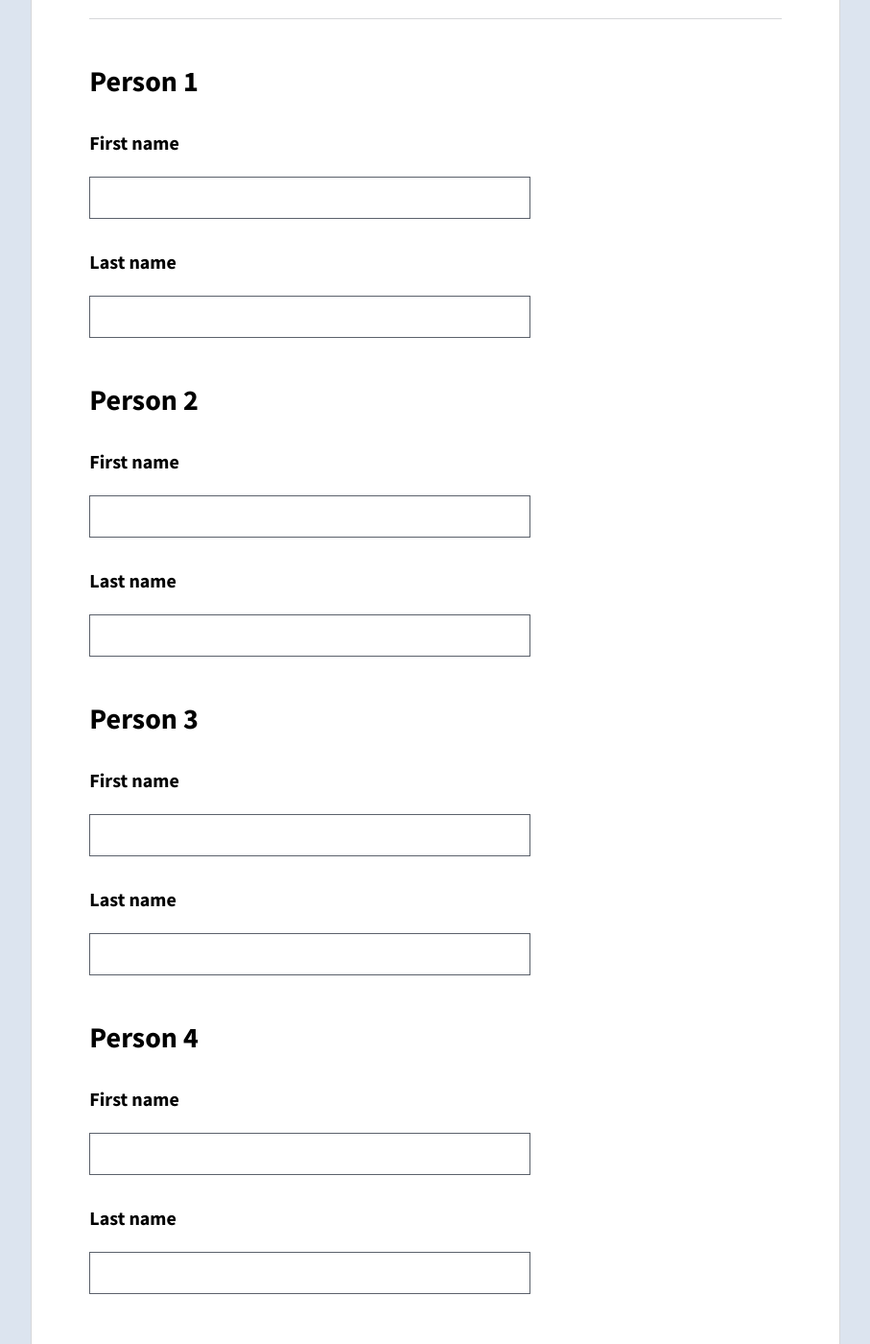
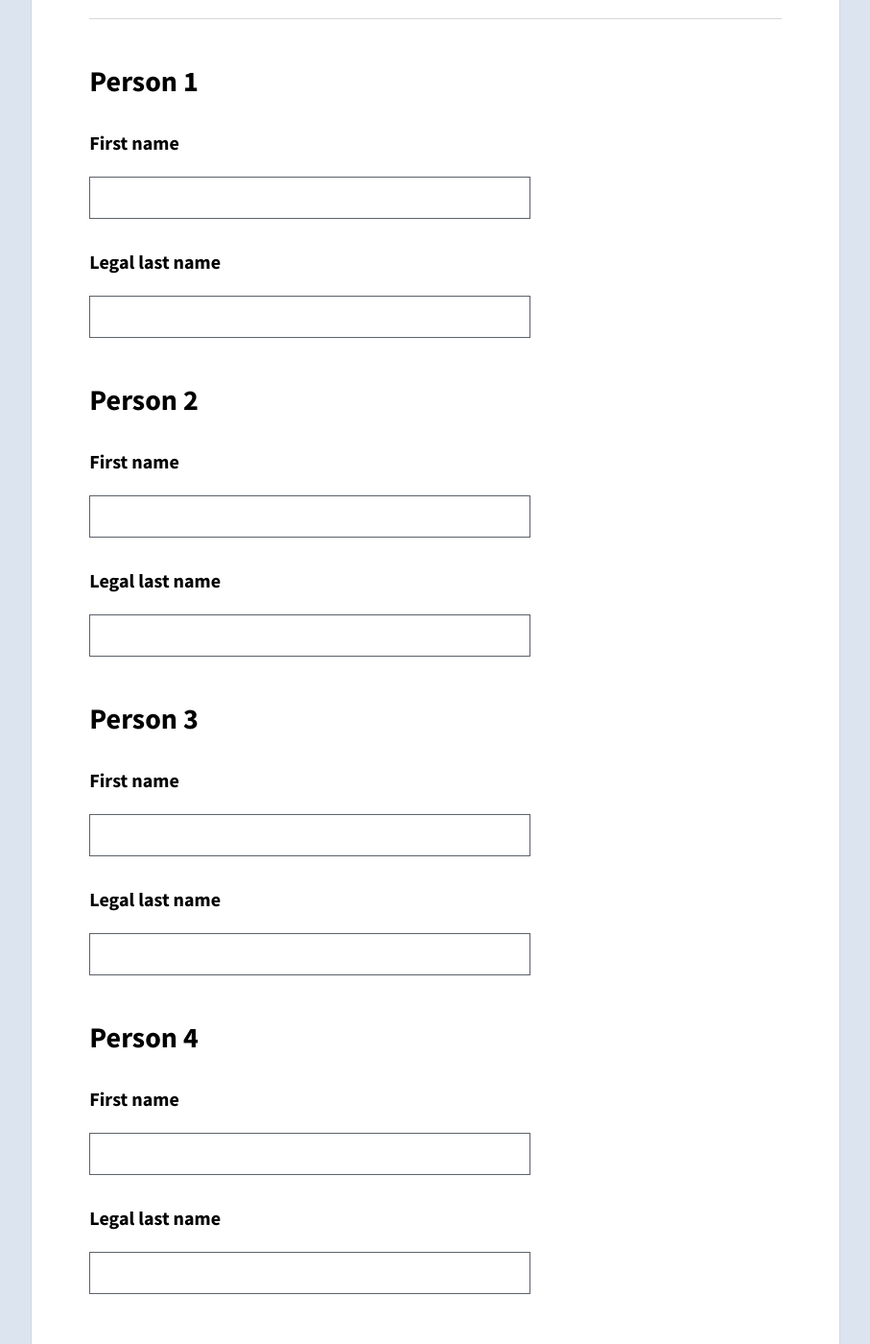
Before and after one commit to usds/benefits-enrollment-prototype, a Jekyll site: the page built from 03-basic-family/household-names.html, in a window 1280 px wide and 1400 px high, scrolled down 291 px. Shown: the whole window at 96% size, without its empty margins (186-1093 px from the left). Built offline with Jekyll 4.4.1, drawn with Linux system fonts in a browser that asks for light colours; some of the changed text lies outside the part shown.

Commit message:
last names

```diff
--- a/01-basic-info/applicant-name.html
+++ b/01-basic-info/applicant-name.html
@@ -12,7 +12,7 @@ title: Let’s start with the basics.
 </div>
 
 <div class="prompt">
-	<p class="prompt__primary-text"><label for="applicantLastName">What is your last name?</label></p>
+	<p class="prompt__primary-text"><label for="applicantLastName">What is your legal last name?</label></p>
 </div>
 <div class="response">
 	<input type="text" id="applicantLastName" required />
--- a/03-basic-family/household-names.html
+++ b/03-basic-family/household-names.html
@@ -14,7 +14,7 @@ button_text: Continue
     <input type="text" id="householdMemberFirstName1" required />
   </div>
   <div class="prompt">
-    <p class="prompt__primary-text"><label for="householdMemberLastName1">Last name</label></p>
+    <p class="prompt__primary-text"><label for="householdMemberLastName1">Legal last name</label></p>
   </div>
   <div class="response">
     <input type="text" id="householdMemberLastName1" required />
@@ -30,7 +30,7 @@ button_text: Continue
     <input type="text" id="householdMemberFirstName2" required />
   </div>
   <div class="prompt">
-    <p class="prompt__primary-text"><label for="householdMemberLastName2">Last name</label></p>
+    <p class="prompt__primary-text"><label for="householdMemberLastName2">Legal last name</label></p>
   </div>
   <div class="response">
     <input type="text" id="householdMemberLastName2" required />
@@ -46,7 +46,7 @@ button_text: Continue
     <input type="text" id="householdMemberFirstName3" required />
   </div>
   <div class="prompt">
-    <p class="prompt__primary-text"><label for="householdMemberLastName3">Last name</label></p>
+    <p class="prompt__primary-text"><label for="householdMemberLastName3">Legal last name</label></p>
   </div>
   <div class="response">
     <input type="text" id="householdMemberLastName3" required />
@@ -62,7 +62,7 @@ button_text: Continue
     <input type="text" id="householdMemberFirstName4" required />
   </div>
   <div class="prompt">
-    <p class="prompt__primary-text"><label for="householdMemberLastName4">Last name</label></p>
+    <p class="prompt__primary-text"><label for="householdMemberLastName4">Legal last name</label></p>
   </div>
   <div class="response">
     <input type="text" id="householdMemberLastName4" required />
@@ -78,7 +78,7 @@ button_text: Continue
     <input type="text" id="householdMemberFirstName5" required />
   </div>
   <div class="prompt">
-    <p class="prompt__primary-text"><label for="householdMemberLastName5">Last name</label></p>
+    <p class="prompt__primary-text"><label for="householdMemberLastName5">Legal last name</label></p>
   </div>
   <div class="response">
     <input type="text" id="householdMemberLastName5" required />
@@ -94,7 +94,7 @@ button_text: Continue
     <input type="text" id="householdMemberFirstName6" required />
   </div>
   <div class="prompt">
-    <p class="prompt__primary-text"><label for="householdMemberLastName6">Last name</label></p>
+    <p class="prompt__primary-text"><label for="householdMemberLastName6">Legal last name</label></p>
   </div>
   <div class="response">
     <input type="text" id="householdMemberLastName6" required />
```
